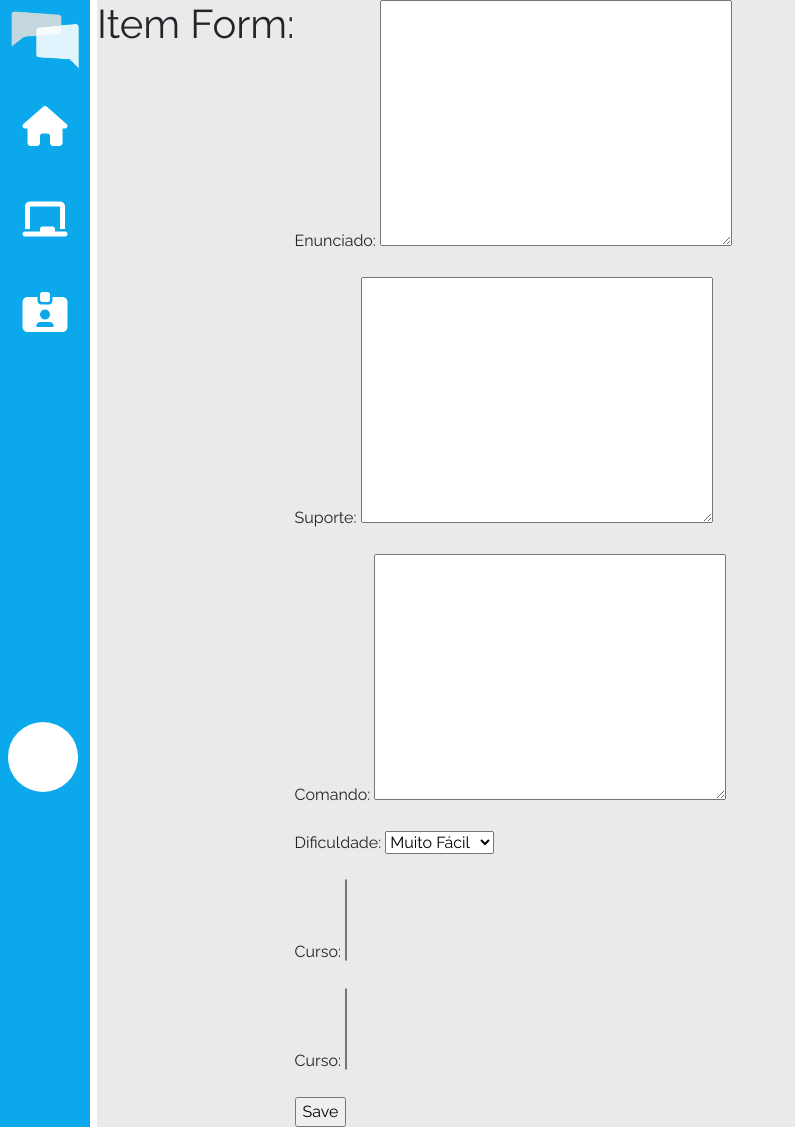
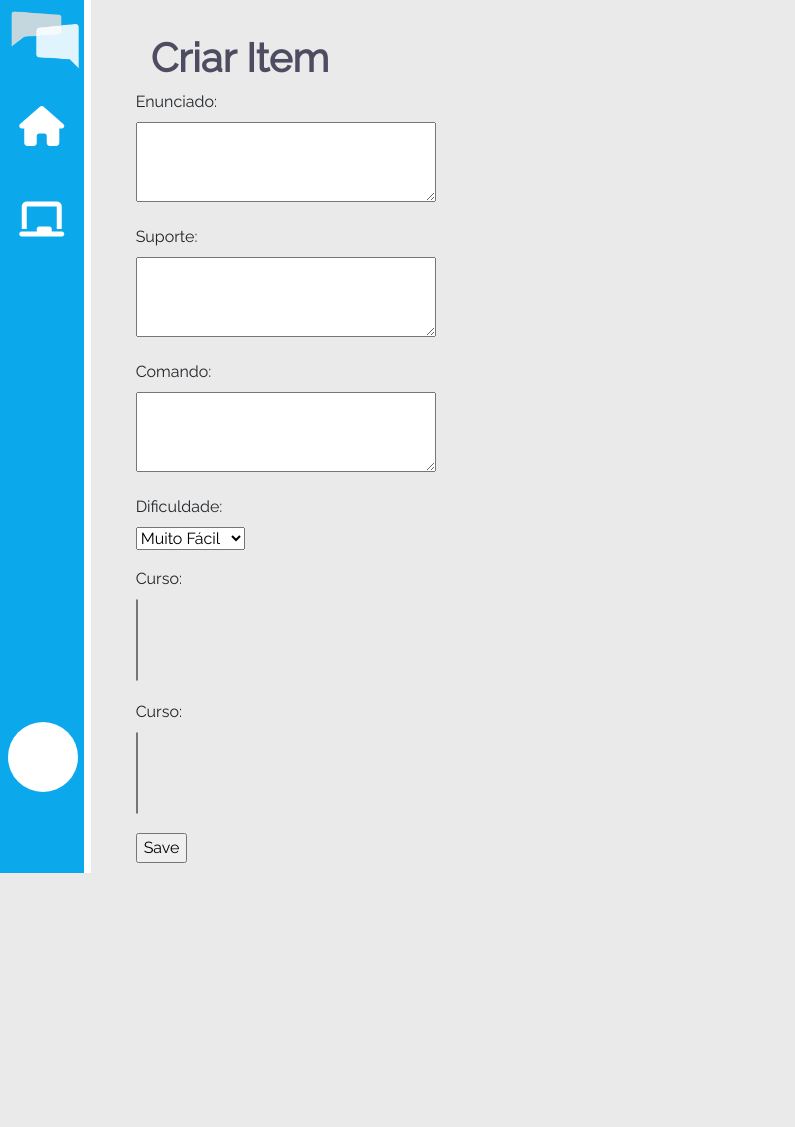
Before and after one commit to Monamello/banco-itens, a Django app: page /item/create/ in a window 1280 px wide. Shown: the whole page, without its empty margins (0-795 px from the left). After the commit the page ends 873 px from the top, so only its background shows below. Run offline with Django 3.2, Linux system fonts and the light colour scheme; the visitor is signed in with stand-in values (Sample User, id 1); some libraries are stand-ins or nearby versions.

Commit message:
pré apresentação

```diff
--- a/accounts/templates/base.html
+++ b/accounts/templates/base.html
@@ -172,10 +172,10 @@ body {
           </div>
           <div class="list-group list-group-flush">
             <a href="{% url 'home' %}" class="list-group-item list-group-item-action itens-menu"><i class="fas fa-home icone-menu"></i></a>
-            <a href="{% url 'list_docentes' %}" class="list-group-item list-group-item-action itens-menu"><i class="fas fa-chalkboard icone-menu"></i></a>
-            <a href="{% url 'logout' %}" class="list-group-item list-group-item-action itens-menu"><i class="fas fa-id-card-alt icone-menu"></i></a>
+            <a href="{% url 'item_list' %}" class="list-group-item list-group-item-action itens-menu"><i class="fas fa-chalkboard icone-menu"></i></a>
+            <!-- <a href="{% url 'item_create' %}" class="list-group-item list-group-item-action itens-menu"><i class="fas fa-id-card-alt icone-menu"></i></a> -->
           </div>
-          <div style="
+          <a href="{% url 'logout' %}" style="
               position: absolute;
               bottom: 0;
               list-style-type: none;
@@ -186,7 +186,7 @@ body {
               margin: 8px;
           ">
 
-              </div>
+        </a>
         </div>
         <!-- /#sidebar-wrapper -->
     {% endif %}
--- a/itens/templates/itens/item_form.html
+++ b/itens/templates/itens/item_form.html
@@ -1,18 +1,35 @@
 {% extends 'base.html' %}
+{% load static %}
+{% block content %}
+{% if user.is_authenticated %}
+<div id="page-content-wrapper">
+  <style>
+    textarea {
+      width: 300px;
+      height: 80px;
+    }
 
-{% block title %}Item List{% endblock %}
-
-{% block content %}
-
-<html><body>
-  <h1>Item Form:</h1>
-
-  <form method="post">
-    {% csrf_token %}
-    {{ form.as_p }}
-    <input type="submit" value="Save">
-  </form>
-
-  </body></html>
-
+    label {
+      display: block;
+    }
+  </style>
+  <div class="container-fluid content-itens">
+    <div>
+      <h1 class="mt-4" style="
+    font-weight: bolder;
+    color: #4e4c61;
+">Criar Item</h1>
+    </div>
+    <div>
+      <div class="row">
+        <form method="post">
+          {% csrf_token %}
+          {{ form.as_p }}
+          <input type="submit" value="Save">
+        </form>
+      </div>
+    </div>
+  </div>
+</div>
+{% endif %}
 {% endblock %}
```
Also changed, not shown: itens/urls.py (line endings or trailing spaces).
